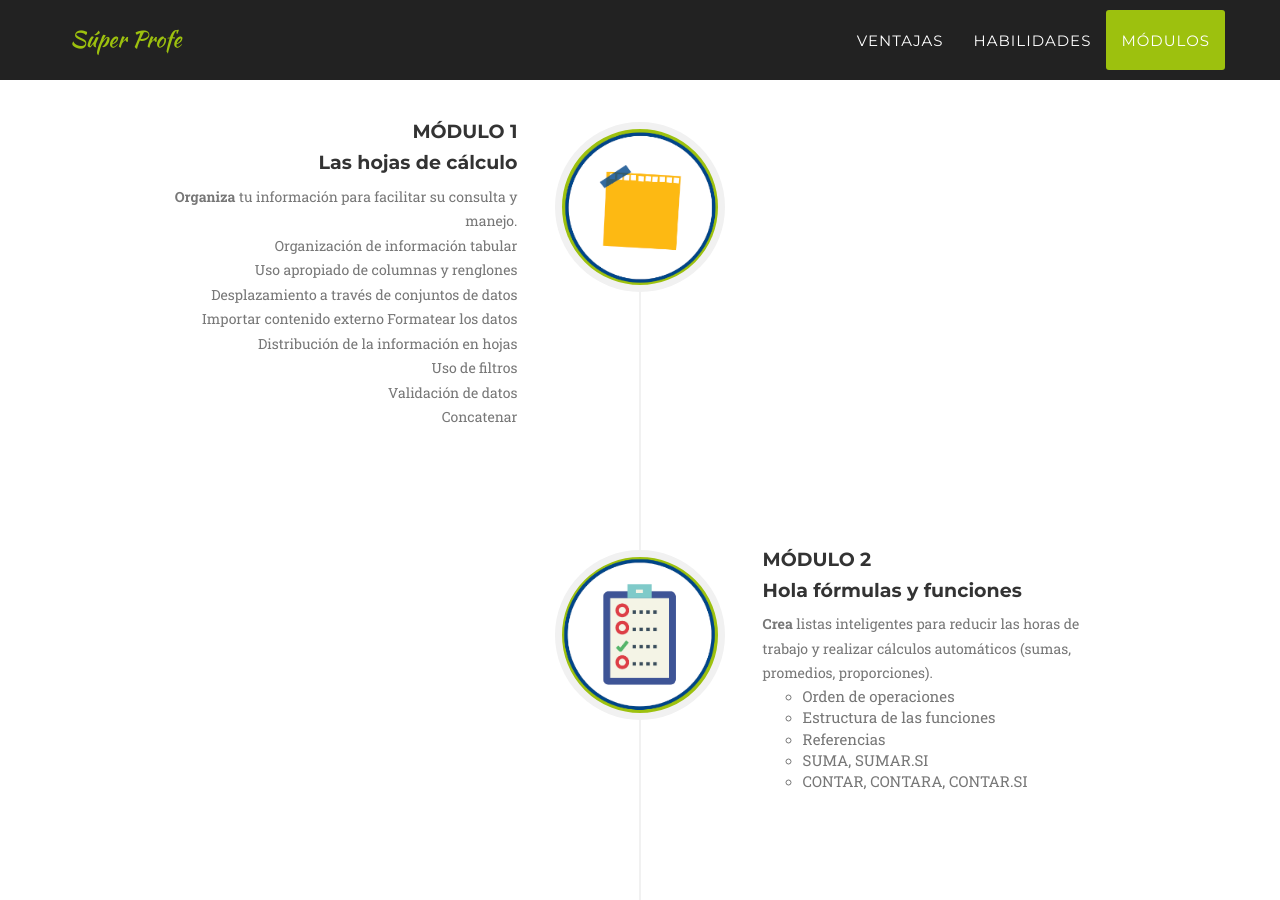
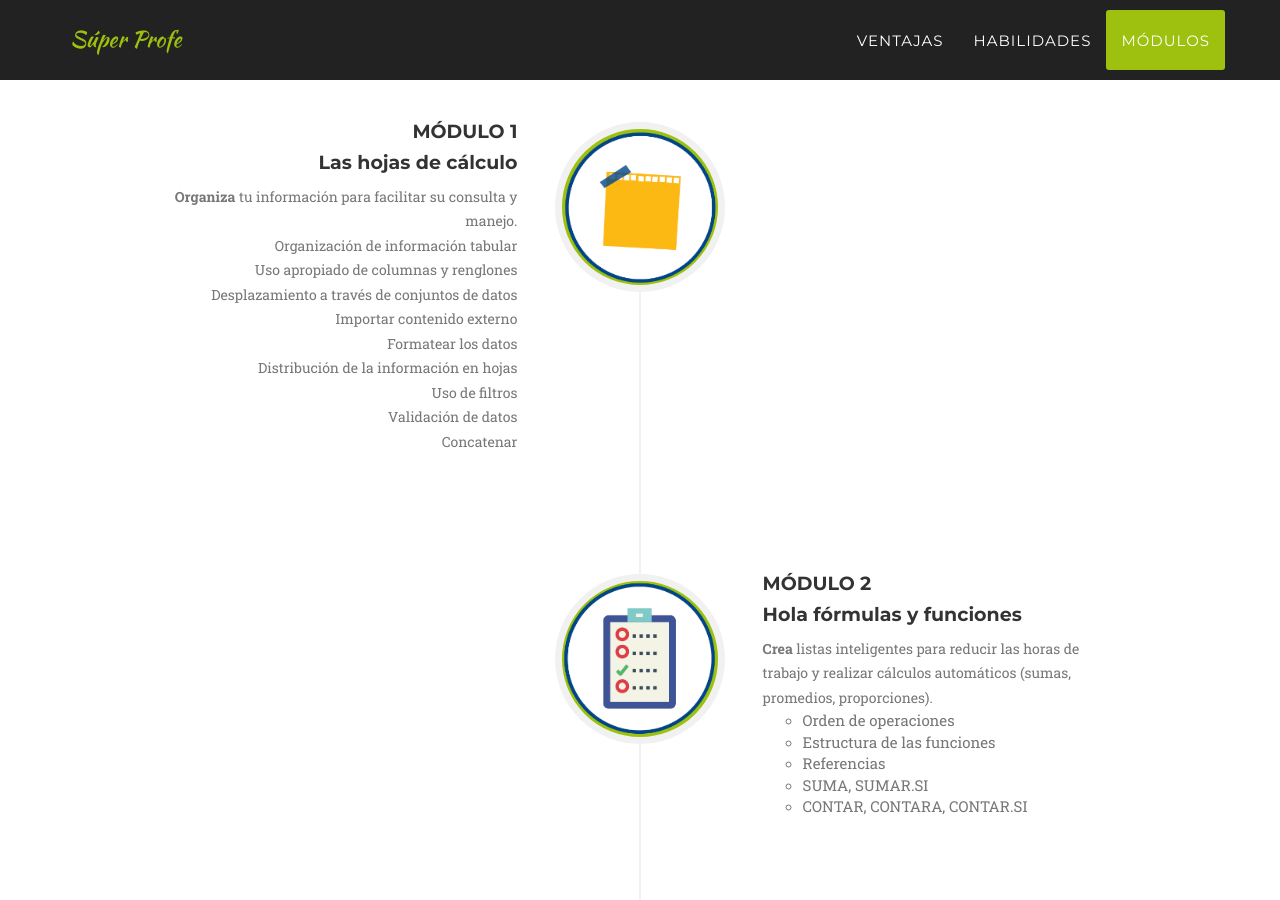
Before and after one commit to camachevaz/superProfe, a Jekyll site: the page built from index.html, in a window 1280 px wide and 900 px high, scrolled down 2812 px. Built offline with Jekyll 4.4.1, drawn with Linux system fonts in a browser that asks for light colours; some web fonts are replaced.

Commit message:
Update about.html

```diff
--- a/_includes/about.html
+++ b/_includes/about.html
@@ -21,12 +21,11 @@
                                 </div>
                                 <div class="timeline-body">
                                     <p class="text-muted"><strong>Organiza</strong> tu información para facilitar su consulta y manejo.</p>
-                                    <p class="text-muted">Organización de información tabular<br>
-                                        Uso apropiado de columnas y renglones
-                                        Desplazamiento a través de conjuntos de datos
-                                        Importar contenido externo
-                                        Formatear los datos
-                                    </p>
+                                    <p class="text-muted">Organización de información tabular</p>
+                                    <p class="text-muted">Uso apropiado de columnas y renglones</p>
+                                    <p class="text-muted">Desplazamiento a través de conjuntos de datos</p>
+                                    <p class="text-muted">Importar contenido externo</p>
+                                    <p class="text-muted">Formatear los datos</p>
                                     <p class="text-muted">Distribución de la información en hojas</p>
                                     <p class="text-muted">Uso de filtros</p>
                                     <p class="text-muted">Validación de datos</p>
```
